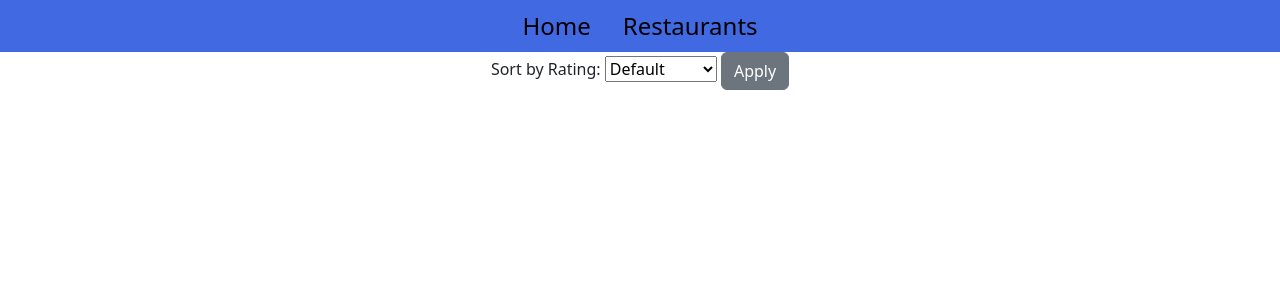
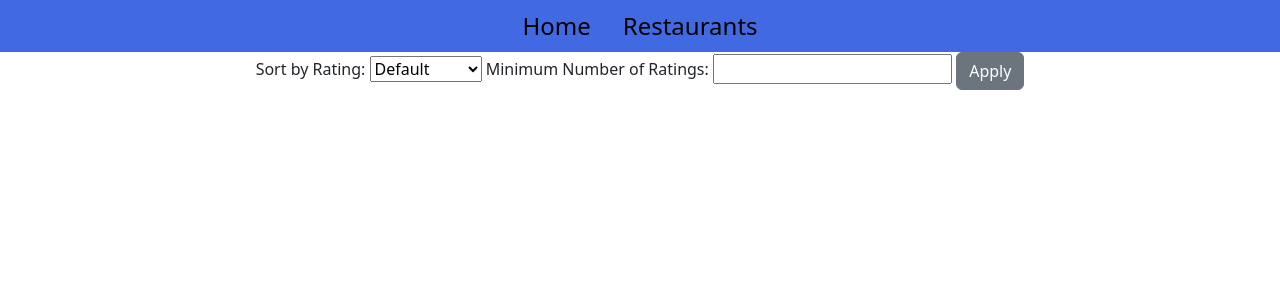
Before and after one commit to nkjcolin/cloud, a Flask app: template reservation-webapp/templates/restaurants_view.html in a window 1280 px wide. Shown: the top 300 px of the page. Run offline with Flask 3, Linux system fonts and the light colour scheme; the template is opened without the code that fills it, so the values that code supplies are empty; some libraries are stand-ins or nearby versions.

Commit message:
added min ratings

```diff
--- a/reservation-webapp/main.py
+++ b/reservation-webapp/main.py
@@ -82,6 +82,7 @@ def search_restaurants():
 def restaurants_view():
     # Get the rating_order query parameter from the URL
     rating_order = request.args.get('rating_order')
+    min_ratings = request.args.get('min_ratings')
 
     # Create a cursor for executing SQL queries
     cursor = mysql.connection.cursor(MySQLdb.cursors.DictCursor)
@@ -91,6 +92,9 @@ def restaurants_view():
 
     # Build and execute the SQL query
     query = "SELECT * FROM restaurants"
+
+    if min_ratings:
+        query += f" WHERE numberofrating >= {min_ratings}"
 
     if rating_order == 'high_to_low':
         query += " ORDER BY rating DESC"
--- a/reservation-webapp/templates/restaurants_view.html
+++ b/reservation-webapp/templates/restaurants_view.html
@@ -15,6 +15,10 @@
         <option value="high_to_low" {% if rating_order == 'high_to_low' %}selected{% endif %}>High to Low</option>
         <option value="low_to_high" {% if rating_order == 'low_to_high' %}selected{% endif %}>Low to High</option>
     </select>
+
+    <label for="min_ratings">Minimum Number of Ratings:</label>
+    <input type="number" id="min_ratings" name="min_ratings" value="{{ min_ratings }}" />
+
     <button type="submit" class="btn btn-secondary">Apply</button>
 </form>
 
```
